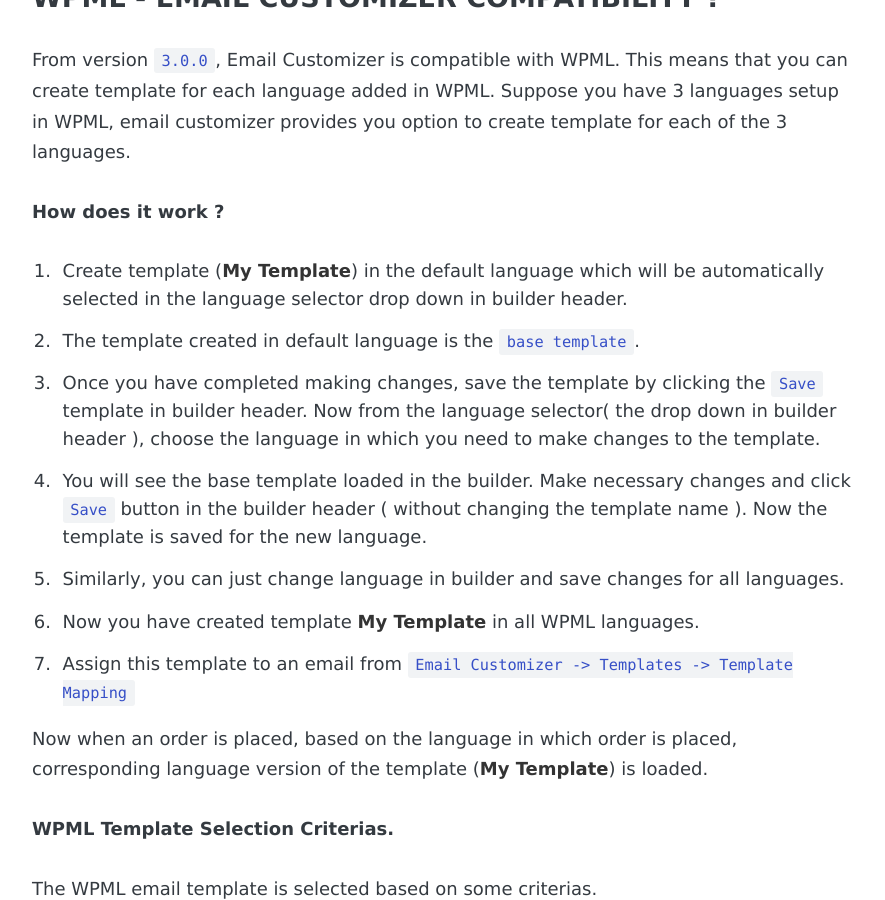
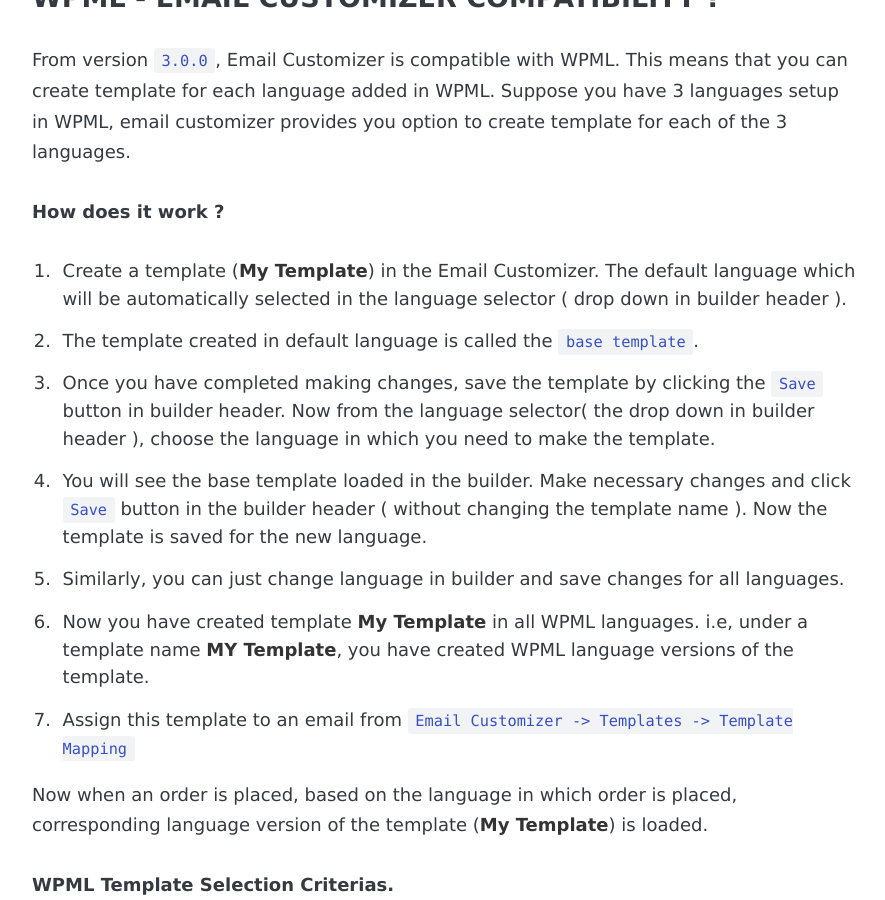
Before and after one commit to Themehigh/themehigh.github.io, a Jekyll site: the page built from _posts/2019-11-01-email-customizer-knowledge-base.markdown, in a window 1280 px wide and 900 px high, scrolled down 9388 px. Shown: the whole window, without its empty margins (194-1079 px from the left). Built offline with Jekyll 4.4.1, drawn with Linux system fonts in a browser that asks for light colours; some web fonts are replaced; comment, search, counter and statistics services are not loaded.

Commit message:
Update 2019-11-01-email-customizer-knowledge-base.markdown

```diff
--- a/_posts/2019-11-01-email-customizer-knowledge-base.markdown
+++ b/_posts/2019-11-01-email-customizer-knowledge-base.markdown
@@ -245,12 +245,12 @@ From version `3.0.0`, Email Customizer is compatible with WPML. This means that
 
 ##### How does it work ?
 
-1. Create template (**My Template**) in the default language which will be automatically selected in the language selector drop down in builder header.
-2. The template created in default language is the `base template`.
-3. Once you have completed making changes, save the template by clicking the `Save` template in builder header. Now from the language selector( the drop down in builder header ), choose the language in which you need to make changes to the template.
+1. Create a template (**My Template**) in the Email Customizer. The default language which will be automatically selected in the language selector ( drop down in builder header ).
+2. The template created in default language is called the `base template`.
+3. Once you have completed making changes, save the template by clicking the `Save` button in builder header. Now from the language selector( the drop down in builder header ), choose the language in which you need to make the template.
 4. You will see the base template loaded in the builder. Make necessary changes and click `Save` button in the builder header ( without changing the template name ). Now the template is saved for the new language.
 5. Similarly, you can just change language in builder and save changes for all languages.
-6. Now you have created template **My Template** in all WPML languages.
+6. Now you have created template **My Template** in all WPML languages. i.e, under a template name **MY Template**, you have created WPML language versions of the template.
 7. Assign this template to an email from `Email Customizer -> Templates -> Template Mapping`
 
 Now when an order is placed, based on the language in which order is placed, corresponding language version of the template (**My Template**) is loaded.
```
